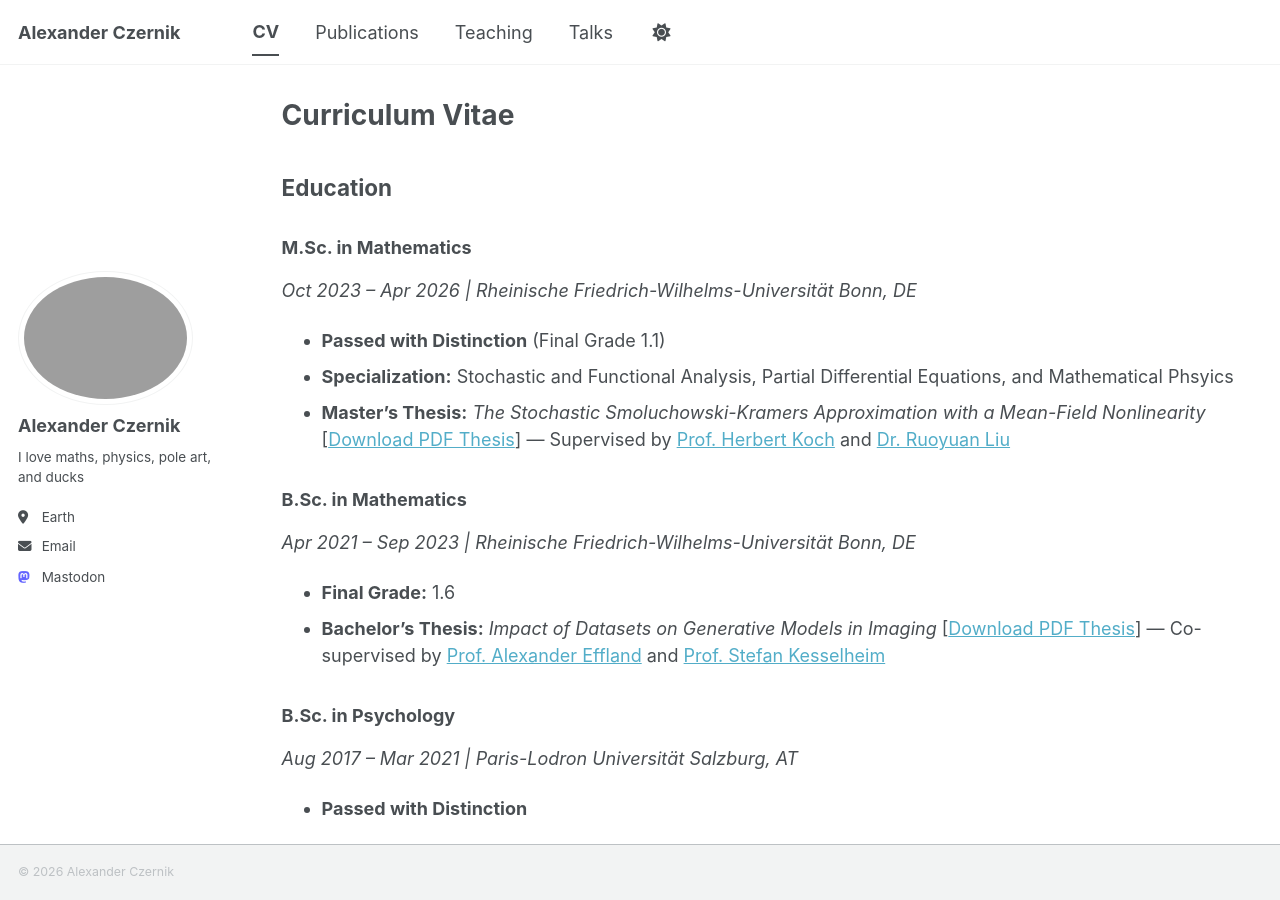
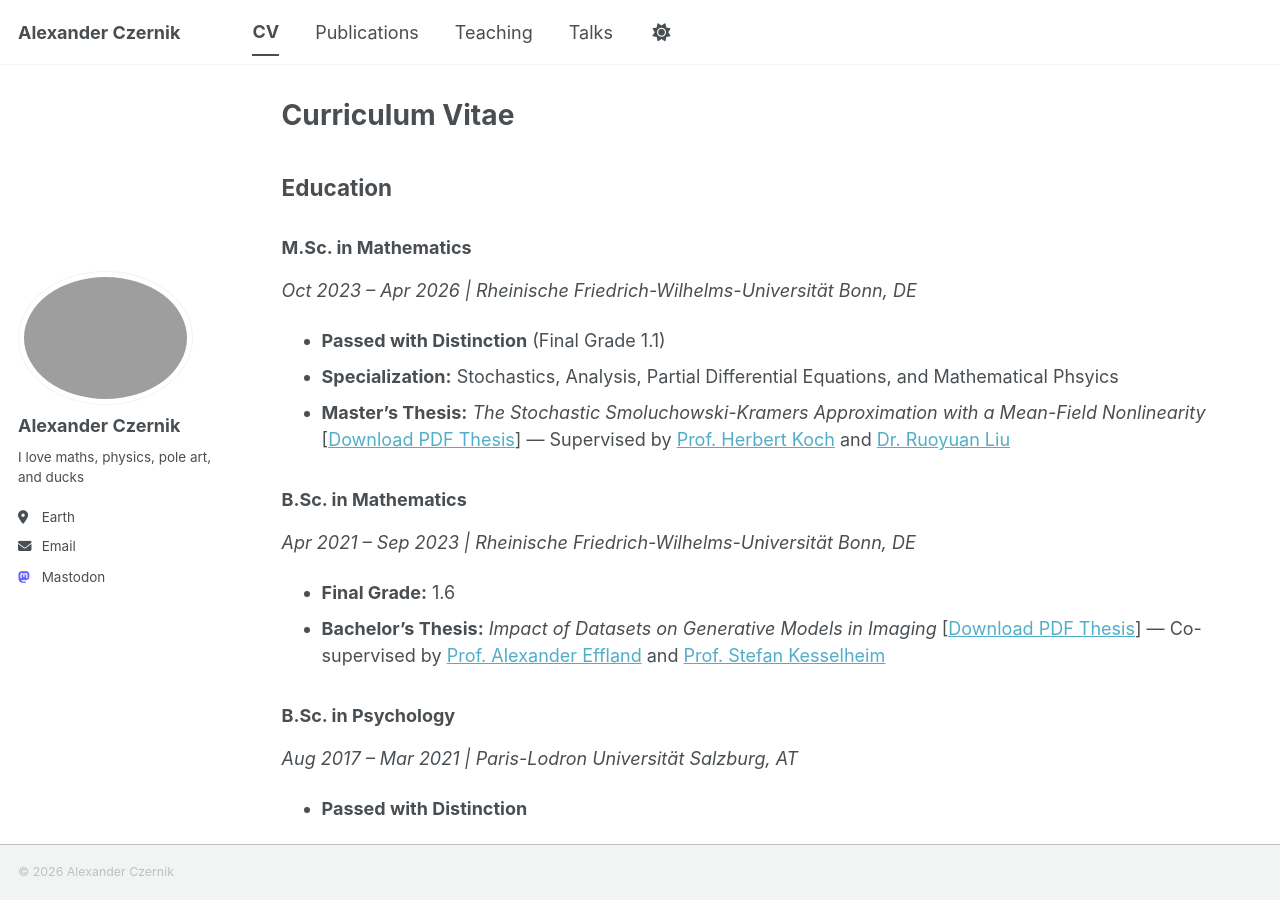
Before and after one commit to alexanderczernik/alexanderczernik.github.io, a Jekyll site: the page built from _pages/cv.md, in a window 1280 px wide and 900 px high. Built offline with Jekyll 4.4.1, drawn with Linux system fonts in a browser that asks for light colours; a script bundle is joined from its source files by our own code; library files that are not in the unit come from our copies.

Commit message:
Correct specialization wording in CV

```diff
--- a/_pages/cv.md
+++ b/_pages/cv.md
@@ -14,7 +14,7 @@ redirect_from:
 ### M.Sc. in Mathematics
 *Oct 2023 – Apr 2026 | Rheinische Friedrich-Wilhelms-Universität Bonn, DE*
   * **Passed with Distinction** (Final Grade 1.1)
-  * **Specialization:** Stochastic and Functional Analysis, Partial Differential Equations, and Mathematical Phsyics
+  * **Specialization:** Stochastics, Analysis, Partial Differential Equations, and Mathematical Phsyics
   * **Master's Thesis:** *The Stochastic Smoluchowski-Kramers Approximation with a Mean-Field Nonlinearity* [[Download PDF Thesis](/assets/files/master_thesis_czernik.pdf)] — Supervised by [Prof. Herbert Koch](https://www.math.uni-bonn.de/~koch/) and [Dr. Ruoyuan Liu](https://sites.google.com/view/ruoyuan-liu/home?authuser=0)
 
 ### B.Sc. in Mathematics
```
